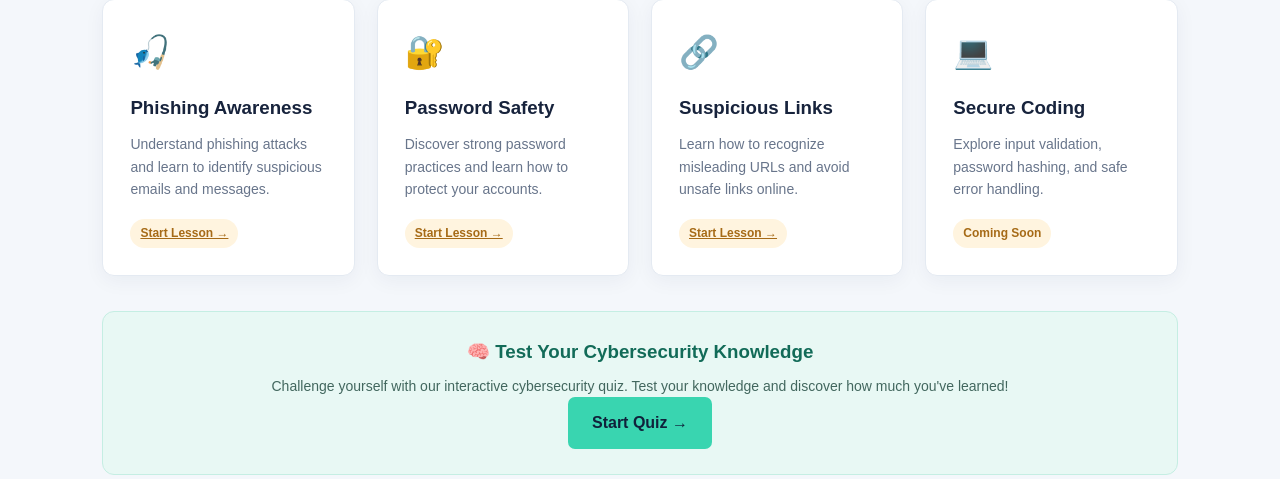
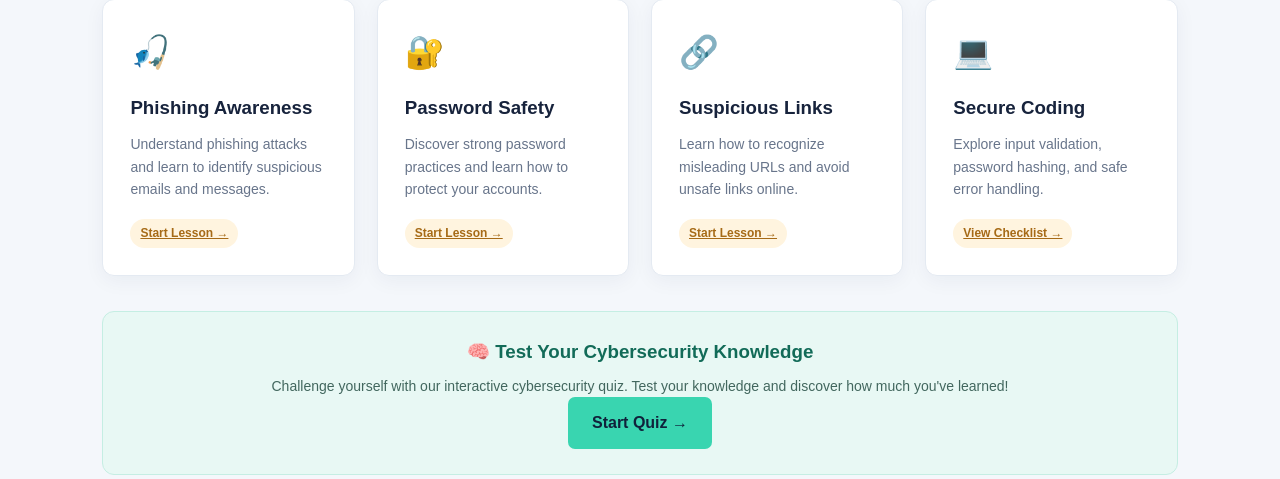
Before and after one commit to aisha-the-creative-compiler/internlytic-cyber-awareness-portal, a Django app: page / in a window 1280 px wide. Shown: the part 803-1282 px from the top of the page. Run offline with Django 5.2, Linux system fonts and the light colour scheme.

Commit message:
Connect Secure Coding card to checklist

```diff
--- a/core/templates/core/index.html
+++ b/core/templates/core/index.html
@@ -314,7 +314,9 @@
                         Explore input validation, password hashing,
                         and safe error handling.
                     </p>
-                    <span class="module-status">Coming Soon</span>
+                    <a href="#secure-coding" class="module-status">
+                        View Checklist →
+                    </a>
                 </article>
 
             </div>
@@ -351,7 +353,7 @@
         <p>Educational project | Learn cybersecurity responsibly.</p>
     </footer>
 
-<section class="container">
+<section class="container" id="secure-coding">
     <h2>🛡️ Secure-Coding Checklist</h2>
     <p>Learn the essential practices for building safer applications.</p>
 
```
